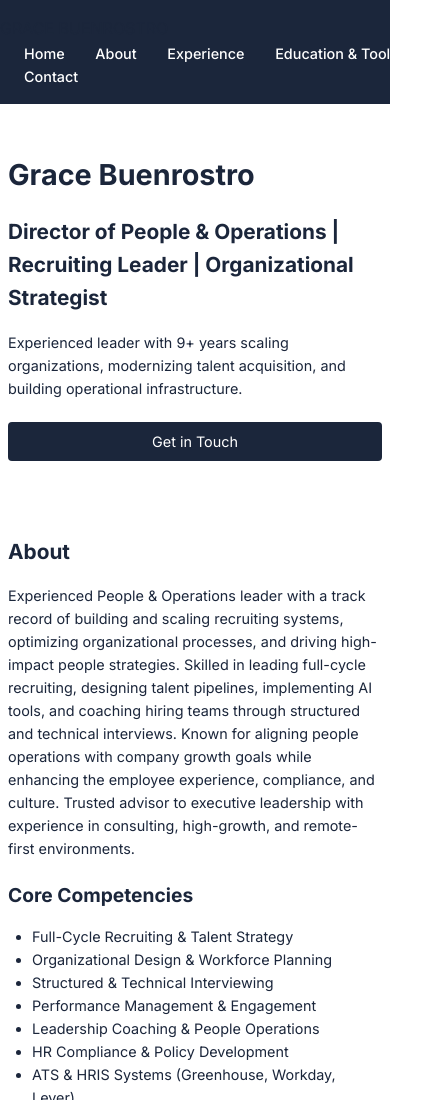
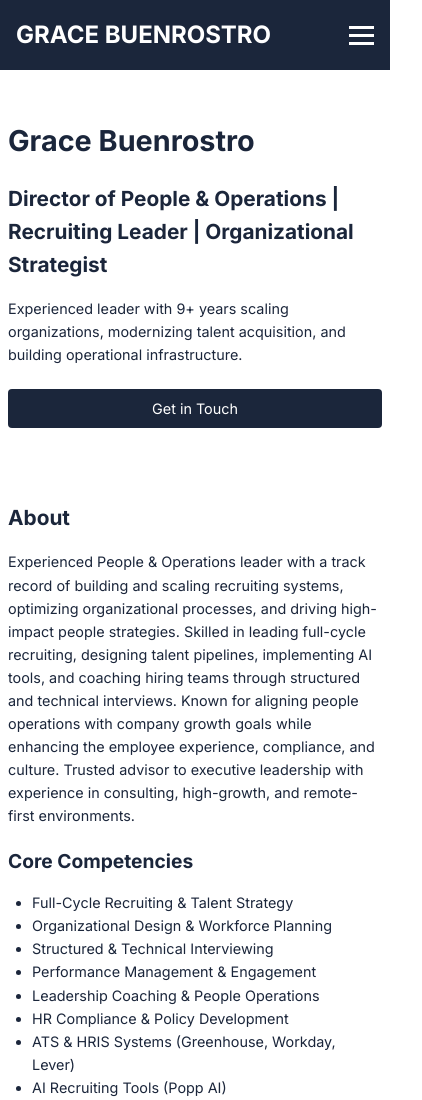
Before and after one commit to Mohitvish4248/mohitkk, a plain HTML site: page index.html in a window 390 px wide. Shown: the top 1100 px of the page, 422 px wide, since content can reach past the window. Drawn offline with Linux system fonts and the light colour scheme; a script that the page names is missing.

Commit message:
Update styles.css

```diff
--- a/styles.css
+++ b/styles.css
@@ -18,27 +18,55 @@ header {
     z-index: 100;
 }
 
-nav ul {
+nav {
+    display: flex;
+    justify-content: space-between;
+    align-items: center;
+    max-width: 1200px;
+    margin-left: auto;
+    margin-right: auto;
+    padding: 0 1rem;
+}
+
+.nav-brand {
+    color: #FFFFFF;
+    font-weight: 700;
+    font-size: 1.5rem;
+    display: none; /* Hidden by default, shown on mobile */
+}
+
+.nav-toggle {
+    display: none; /* Hidden by default, shown on mobile */
+    cursor: pointer;
+}
+
+.nav-toggle .bar {
+    display: block;
+    width: 25px;
+    height: 3px;
+    background-color: #FFFFFF;
+    margin: 5px 0;
+    transition: all 0.3s ease;
+}
+
+.nav-menu {
     list-style: none;
     display: flex;
-    justify-content: space-around; /* Spreads buttons evenly across width */
+    justify-content: space-around;
     margin: 0;
-    padding: 0 1rem; /* Adds slight padding on sides */
+    padding: 0;
     width: 100%;
-    max-width: 1200px; /* Optional: Limits nav width on very large screens */
-    margin-left: auto;
-    margin-right: auto;
 }
 
-nav a {
+.nav-menu li a {
     color: #FFFFFF;
     text-decoration: none;
     font-weight: 500;
     transition: color 0.3s;
-    padding: 0.5rem 1rem; /* Adds clickable area around text */
+    padding: 0.5rem 1rem;
 }
 
-nav a:hover {
+.nav-menu li a:hover {
     color: #D1D5DB;
 }
 
@@ -160,16 +188,33 @@ button:hover, .cta-btn:hover, .resume-btn:hover {
 
 /* Mobile specific tweak */
 @media (max-width: 600px) {
-    nav ul {
-        flex-direction: row; /* Keeps horizontal layout */
-        justify-content: space-between; /* Evenly spaces buttons */
-        flex-wrap: wrap; /* Allows wrapping if screen is too small */
+    .nav-brand {
+        display: block; /* Show brand on mobile */
     }
-    nav a {
+    .nav-toggle {
+        display: block; /* Show hamburger menu */
+    }
+    .nav-menu {
+        display: none; /* Hide menu by default */
+        position: absolute;
+        top: 60px;
+        right: 1rem;
+        background-color: #1B263B;
+        flex-direction: column;
+        width: 200px;
+        padding: 1rem;
+        border-radius: 4px;
+        box-shadow: 0 2px 4px rgba(0,0,0,0.1);
+    }
+    .nav-menu.active {
+        display: flex; /* Show menu when active */
+    }
+    .nav-menu li {
+        margin: 0.5rem 0;
+    }
+    .nav-menu li a {
         padding: 0.5rem;
-        font-size: 0.9rem; /* Smaller font for mobile */
-        width: auto; /* Adjusts to content */
-        white-space: nowrap; /* Prevents text wrapping */
+        font-size: 1rem;
     }
     section {
         padding: 1.5rem 0.5rem; /* Reduced padding for mobile */
@@ -215,3 +260,16 @@ button:hover, .cta-btn:hover, .resume-btn:hover {
         height: 34px; /* Maintains height */
     }
 }
+
+/* Desktop specific tweak to override mobile styles */
+@media (min-width: 601px) {
+    .nav-toggle {
+        display: none; /* Hide hamburger on desktop */
+    }
+    .nav-brand {
+        display: none; /* Hide brand on desktop */
+    }
+    .nav-menu {
+        display: flex !important; /* Ensure menu is always visible */
+    }
+}
```
